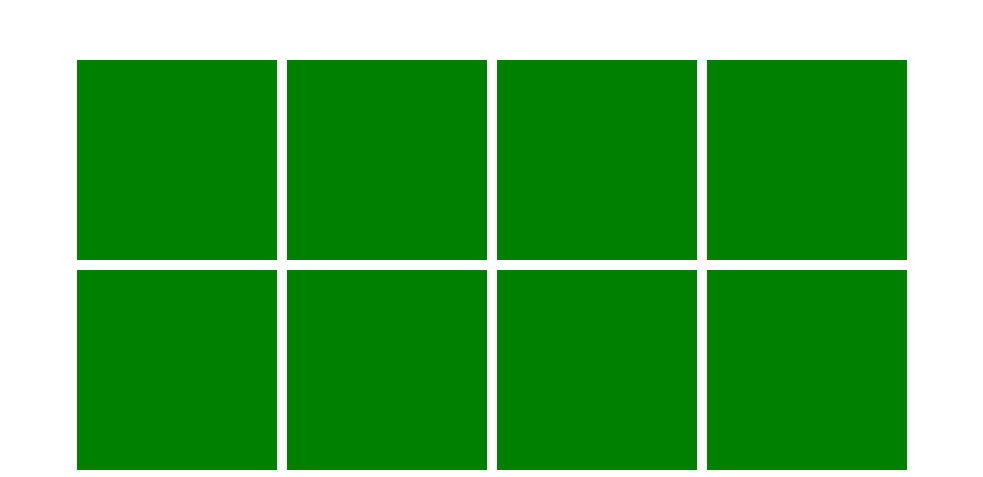
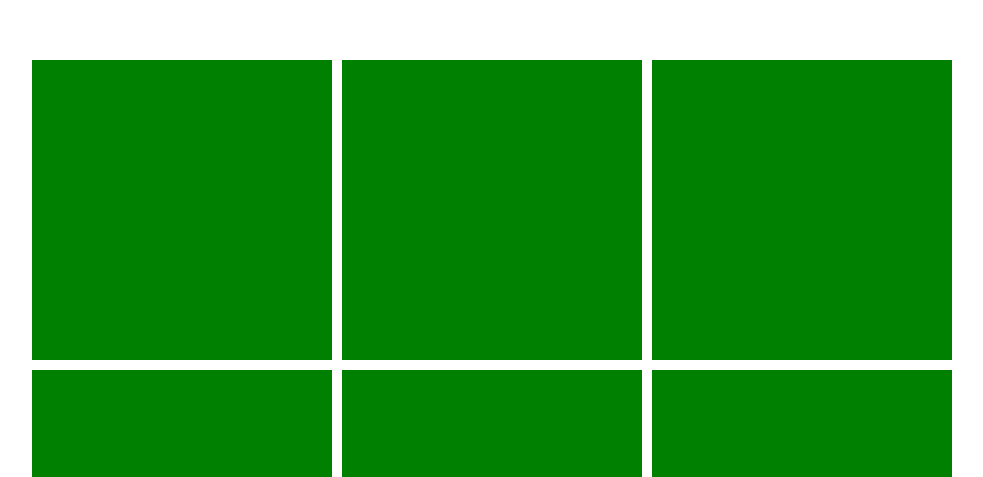
Before and after one commit to fleandro22/examen_edenia, a plain HTML site: page index.html in a window 1280 px wide. Shown: the part 245-722 px from the top of the page, without its empty margins (148-1131 px from the left). Drawn offline with nearby package versions, Linux system fonts and the light colour scheme.

Commit message:
ajuste tamaño de la grill

```diff
--- a/css/main.css
+++ b/css/main.css
@@ -16,7 +16,7 @@ main .main-botones{
 
 	/*border:1px solid red;*/
 	display: flex;
-	width: 900px;
+	width: 950px;
     margin: 0 auto;
     margin-top: 300px;
     justify-content: center;
@@ -26,8 +26,8 @@ main .main-botones{
 
 .main-botones .botones{
 
-	width: 200px;
-	height: 200px;
+	width: 300px;
+	height: 300px;
 	background: green;
 	/*border: 1px solid orange;*/
 	margin: 5px;
```
